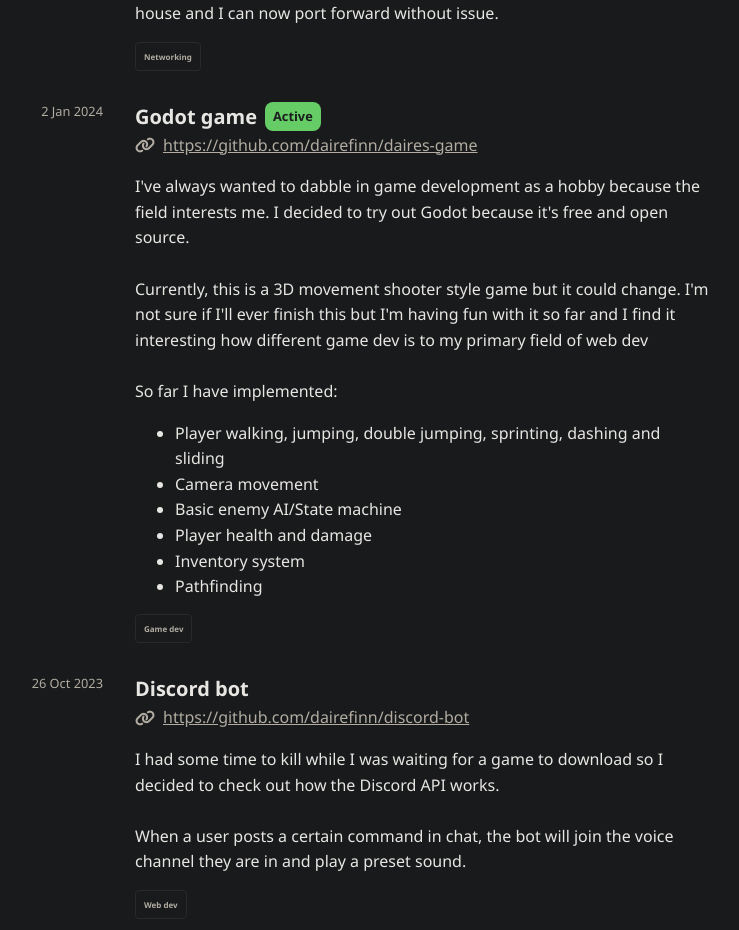
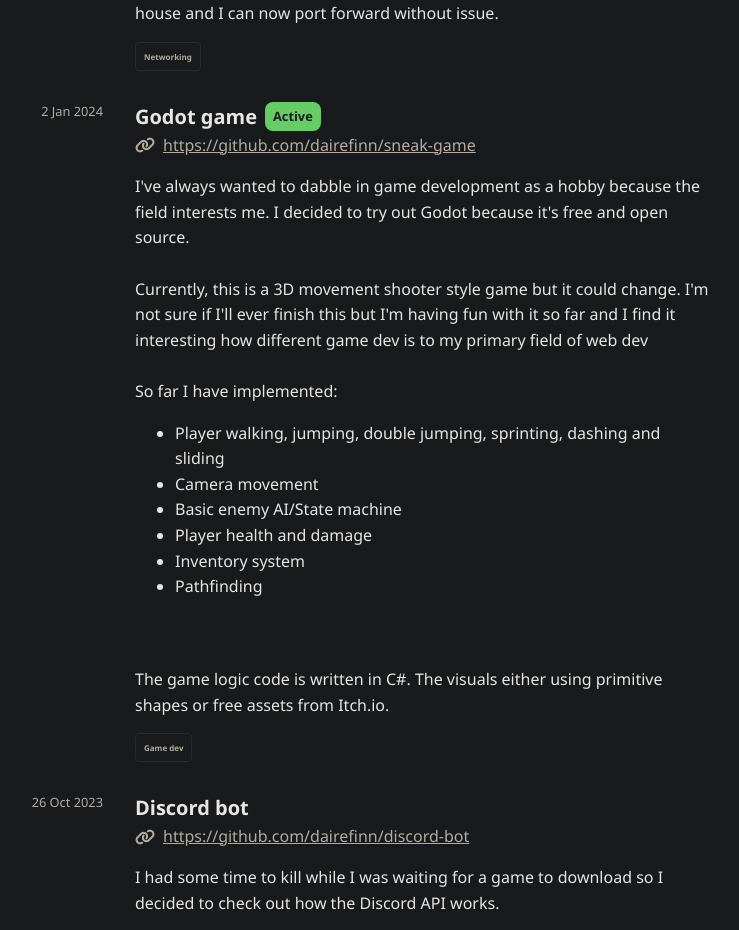
Before and after one commit to dairefinn/dairefinn.github.io, an Angular app: page /projects in a window 1280 px wide. Shown: the part 3746-4676 px from the top of the page, without its empty margins (377-1116 px from the left). Built offline with nearby package versions, Linux system fonts and the light colour scheme.

Commit message:
Updated project link and added to description

```diff
--- a/src/data/projects.ts
+++ b/src/data/projects.ts
@@ -130,9 +130,12 @@ export const projects: ProjectItem[] = [
                 <li>Player health and damage</li>
                 <li>Inventory system</li>
                 <li>Pathfinding</li>
+            </ul>
+            <br/><br/>
+            The game logic code is written in C#. The visuals either using primitive shapes or free assets from Itch.io.
             `,
         tags: [Tag.GAME_DEV],
-        link: 'https://github.com/dairefinn/daires-game',
+        link: 'https://github.com/dairefinn/sneak-game',
         startDate: new Date('2024-01-02'),
         status: ProjectStatus.ACTIVE
     },
```
